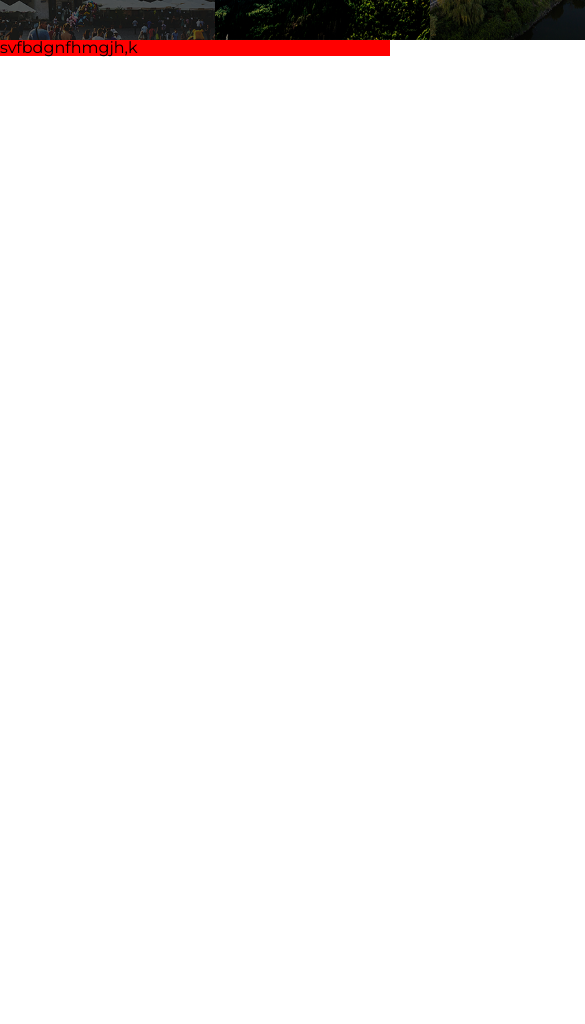
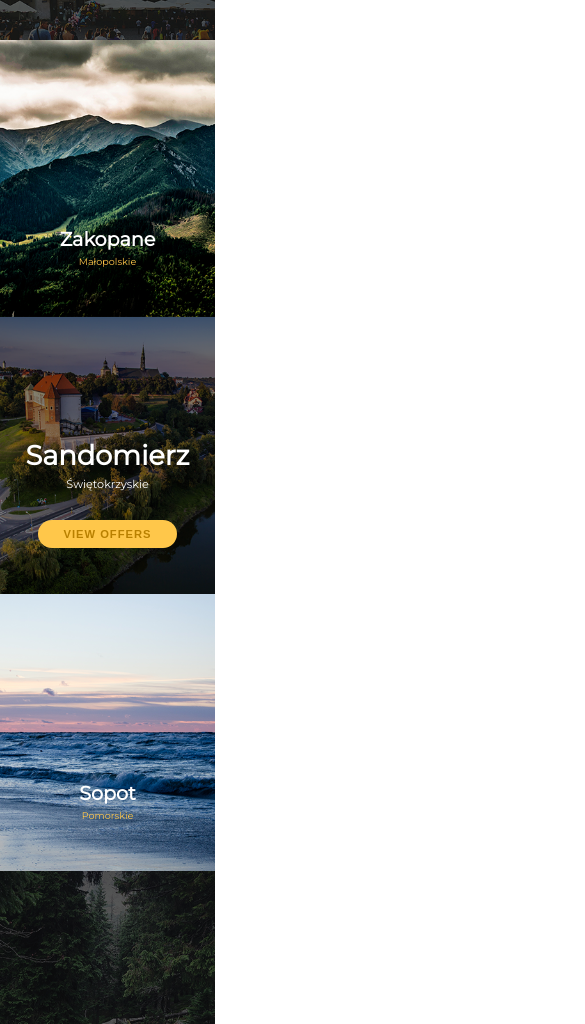
Before and after one commit to kamil-iskra/Polind, a plain HTML site: page index.html in a window 390 px wide. Shown: the part 897-1921 px from the top of the page, 585 px wide, since content can reach past the window. Before the commit the page ends 954 px from the top, so only its background shows below. Drawn offline with Linux system fonts and the light colour scheme.

Commit message:
Fix responsive issues in header

```diff
--- a/css/style.css
+++ b/css/style.css
@@ -47,7 +47,12 @@ table {
 	border-collapse: collapse;
 	border-spacing: 0;
 }
+/* Box sizing */
+*, *::before, *::after {
+  box-sizing: border-box;
+}
 /* End Reset CSS */
+
 .container {
     margin: 0 auto;
     padding: 0;
@@ -63,6 +68,7 @@ table {
 .header {
     height: 740px;
     background-image: url("../img/polind-header.gif");
+    background-size: 100% 100%;
     background-repeat: no-repeat;
 }
 .header a {
@@ -155,6 +161,8 @@ table {
     -webkit-box-pack: justify;
     -ms-flex-pack: justify;
     justify-content: space-between;
+    -ms-flex-wrap: wrap;
+    flex-wrap: wrap;
 }
 .header .categories ul li {
     margin: 0;
@@ -165,7 +173,7 @@ table {
 .header .categories .category {
     width: 215px;
     height: 277px;
-    background-size: 215px 277px;
+    background-size: cover;
 }
 .header .categories .category .title {
     font-size: 1.7rem;
@@ -181,7 +189,7 @@ table {
     font-size: 0.7rem;
     padding: 10px;
 }
-.header .categories #photo2 .title, .header .categories #photo4 .title {
+#photo2 .title, #photo4 .title {
     font-size: 1.2rem;
     font-weight: bold;
     width: 100%;
@@ -189,7 +197,7 @@ table {
     display: block;
     padding-top: 190px;
 }
-.header .categories #photo2 .title-description, .header .categories #photo4 .title-description {
+#photo2 .title-description, #photo4 .title-description {
     display: block;
     text-align: center;
     font-size: 0.6rem;
```
Also changed, not shown: index.html (+3 -3 lines).
